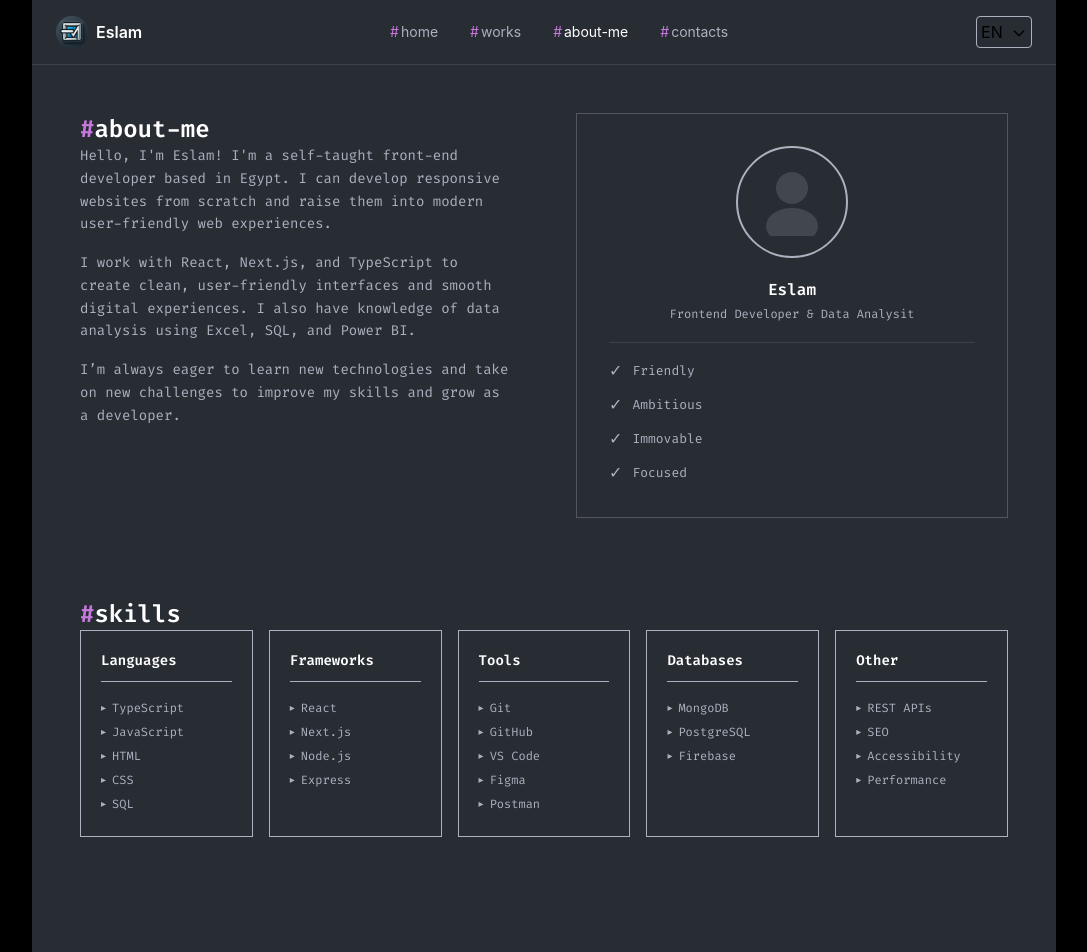
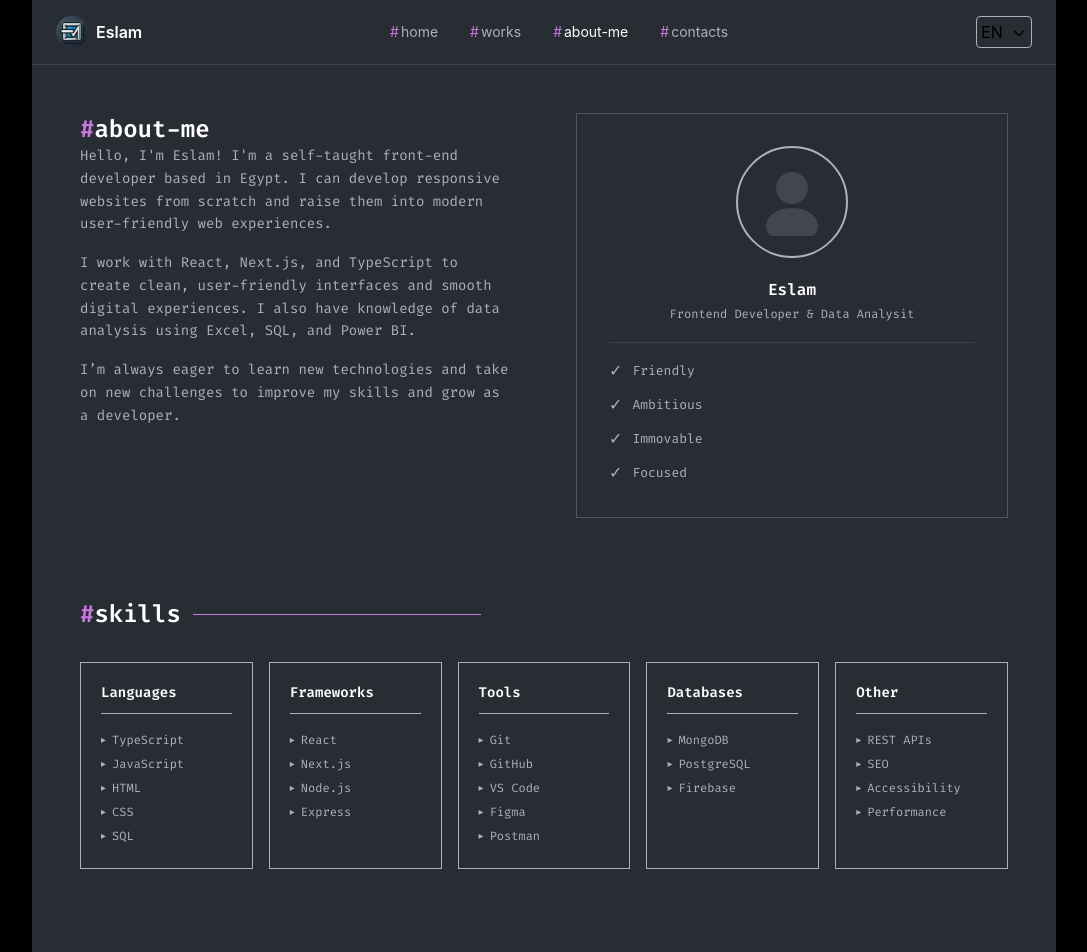
Before and after one commit to Eslam-mg/portfolio, a Next.js app: page /about-me in a window 1280 px wide. Shown: the top 952 px of the page, without its empty margins (96-1183 px from the left). Built offline with nearby package versions, Linux system fonts and the light colour scheme.

Commit message:
add skills to about-me apge

```diff
--- a/src/app/about-me/page.tsx
+++ b/src/app/about-me/page.tsx
@@ -61,9 +61,9 @@ export default function page() {
             </div>
 
             {/* Skills */}
-            <div className="mb-20">
-                <SectionHeader title="skills" />
-                <div className="grid grid-cols-1 sm:grid-cols-2 lg:grid-cols-3 xl:grid-cols-5 gap-4">
+            <div className="mb-8">
+                <SectionHeader title="skills" showLine={true} lineWidth="w-0 sm:w-44 md:w-52 lg:w-72" />
+                <div className="grid grid-cols-1 sm:grid-cols-2 lg:grid-cols-3 xl:grid-cols-5 gap-4 mt-8">
                     {skillGroups.map((group) => (
                         <div key={group.title} className="border border-borderColor p-5">
                             <h3 className="text-white m-0 mb-3.5 text-sm font-semibold border-b border-borderColor pb-2.5">
```
